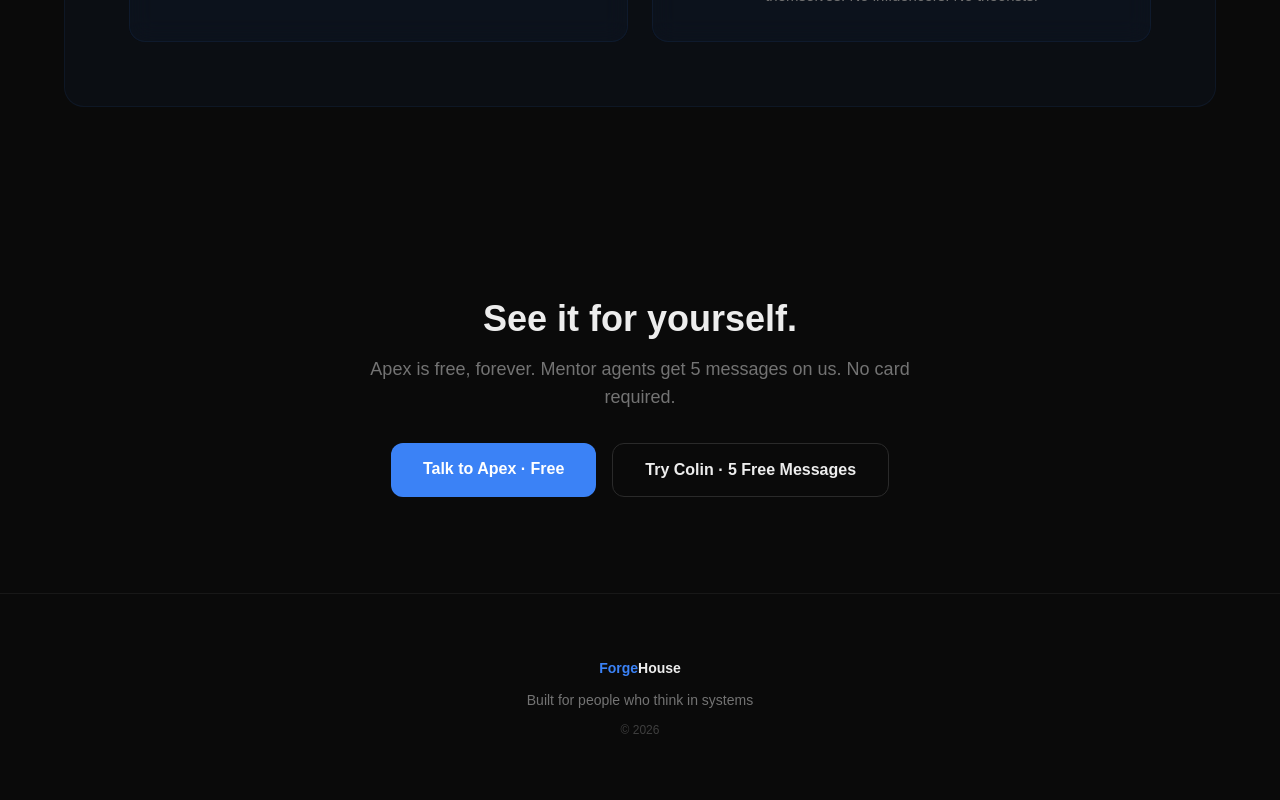
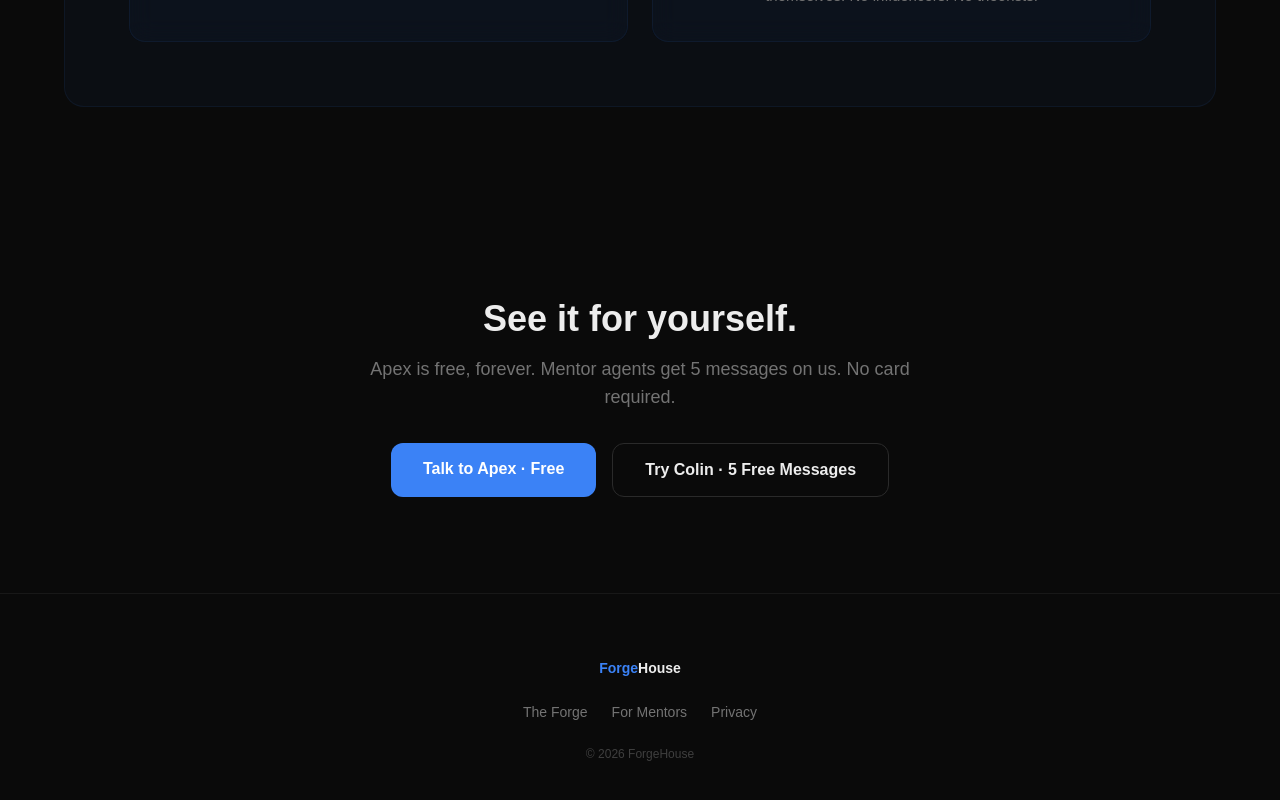
Before and after one commit to Apex-Sudo/forgehouse-site, a Next.js app: page / in a window 1280 px wide. Shown: the part 2580-3380 px from the top of the page. Built offline with nearby package versions, Linux system fonts and the light colour scheme; no server answers.

Commit message:
footer: add The Forge, For Mentors, Privacy links

```diff
--- a/src/components/Footer.tsx
+++ b/src/components/Footer.tsx
@@ -1,4 +1,5 @@
 "use client";
+import Link from "next/link";
 import { usePathname } from "next/navigation";
 
 const HIDDEN_ROUTES = ["/contribute", "/calibrate", "/chat", "/insights", "/account"];
@@ -10,13 +11,17 @@ export default function Footer() {
 
   return (
     <footer className="border-t border-white/[0.06] py-16 px-6">
-      <div className="max-w-6xl mx-auto flex flex-col items-center gap-3 text-sm text-muted text-center">
+      <div className="max-w-6xl mx-auto flex flex-col items-center gap-6 text-sm text-muted text-center">
         <div>
           <span className="text-amber font-bold">Forge</span>
           <span className="font-bold text-foreground">House</span>
         </div>
-        <p>Built for people who think in systems</p>
-        <p className="text-xs text-muted/50">&copy; {new Date().getFullYear()}</p>
+        <div className="flex gap-6 text-muted">
+          <Link href="/the-forge" className="hover:text-foreground transition">The Forge</Link>
+          <Link href="/for-mentors" className="hover:text-foreground transition">For Mentors</Link>
+          <Link href="/privacy" className="hover:text-foreground transition">Privacy</Link>
+        </div>
+        <p className="text-xs text-muted/50">&copy; {new Date().getFullYear()} ForgeHouse</p>
       </div>
     </footer>
   );
```
